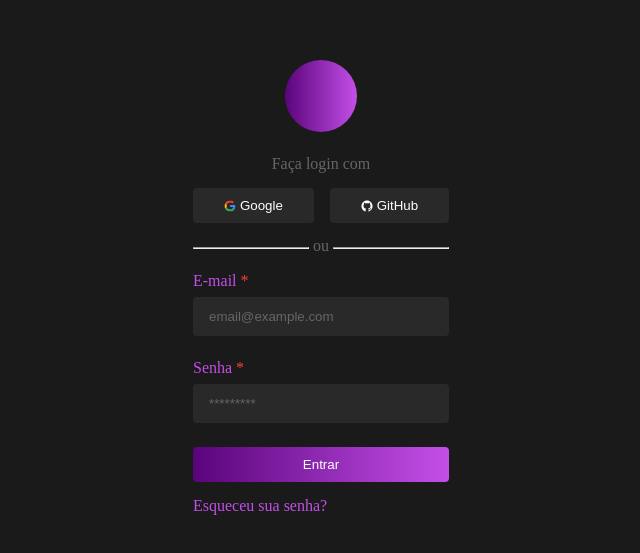
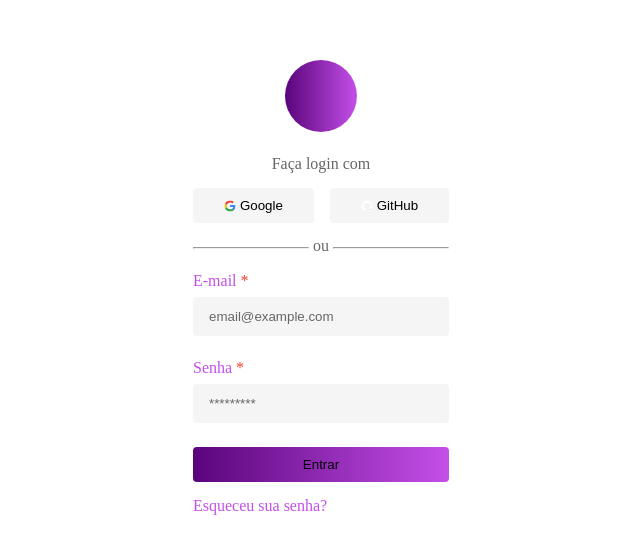
Before and after one commit to MatGPereira/saas, a Vue app in the folder apps/erp/front-end/: page / in a window 1280 px wide. Shown: the part 113-666 px from the top of the page, without its empty margins (319-959 px from the left). Built offline with nearby package versions, Linux system fonts and the light colour scheme.

Commit message:
bugfix: fix color schema changes

```diff
--- a/apps/erp/front-end/src/App.vue
+++ b/apps/erp/front-end/src/App.vue
@@ -1,16 +1,13 @@
 <script setup lang="ts">
-import { storeToRefs } from 'pinia';
-
 import { useColorScheme } from '@/stores/color-schema';
 
 import AuthLayout from './layouts/auth/AuthLayout.vue';
 import LoginView from './views/auth/LoginView.vue';
 
-const applicationColorSchema = useColorScheme();
-const { userColorSchemaPreference } = storeToRefs(applicationColorSchema);
+;(() => {
+  const applicationColorSchema = useColorScheme();
 
-;(() => {
-  const action = userColorSchemaPreference
+  const action = applicationColorSchema.userColorSchemaPreference
     ? applicationColorSchema.toggleColorScheme
     : null;
 
--- a/apps/erp/front-end/src/stores/color-schema.ts
+++ b/apps/erp/front-end/src/stores/color-schema.ts
@@ -1,11 +1,12 @@
-import type { Ref } from 'vue';
-import { ref } from 'vue';
+import type { ComputedRef } from 'vue';
+import { computed } from 'vue';
 
 import { defineStore } from 'pinia'
 
 export const useColorScheme = defineStore('color-scheme', () => {
-  const userColorSchemaPreference: Ref<boolean, boolean> = ref<boolean>(window
-    .matchMedia('(prefers-color-scheme: dark)').matches);
+  const userColorSchemaPreference: ComputedRef<boolean> = computed<boolean>(() =>
+    window.matchMedia('(prefers-color-scheme: dark)').matches
+  );
 
   function toggleColorScheme() {
     document.querySelector('html')?.classList.toggle('dark');
```
